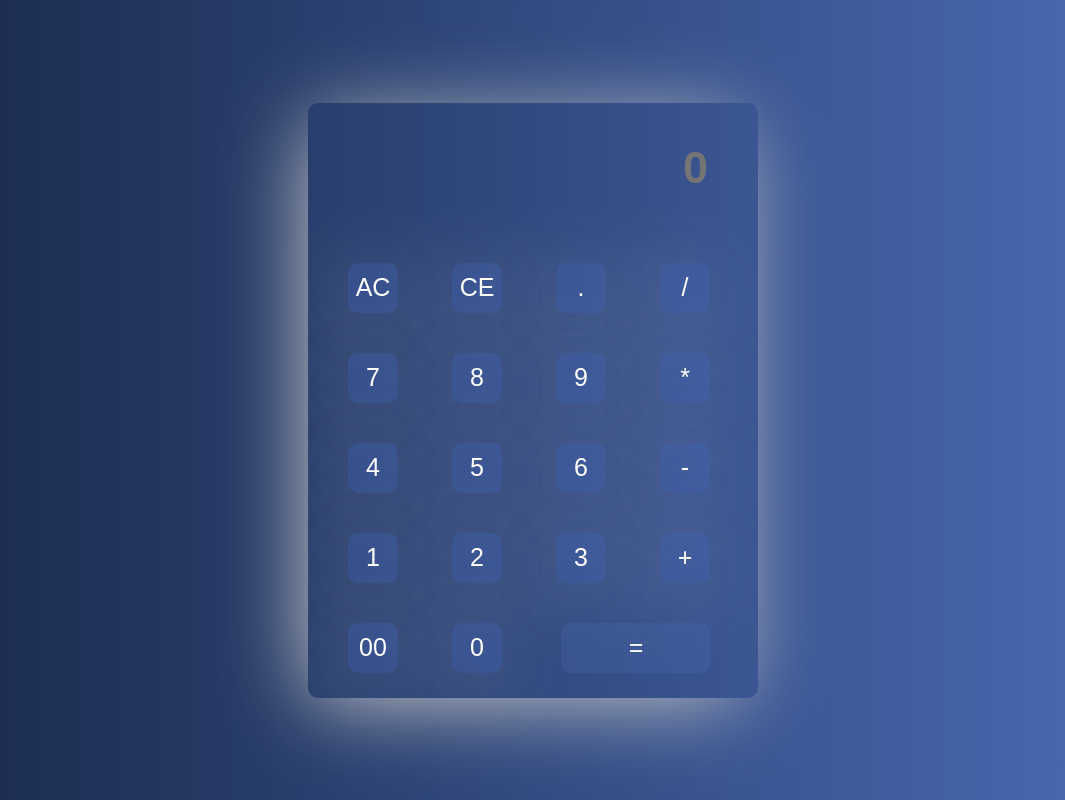
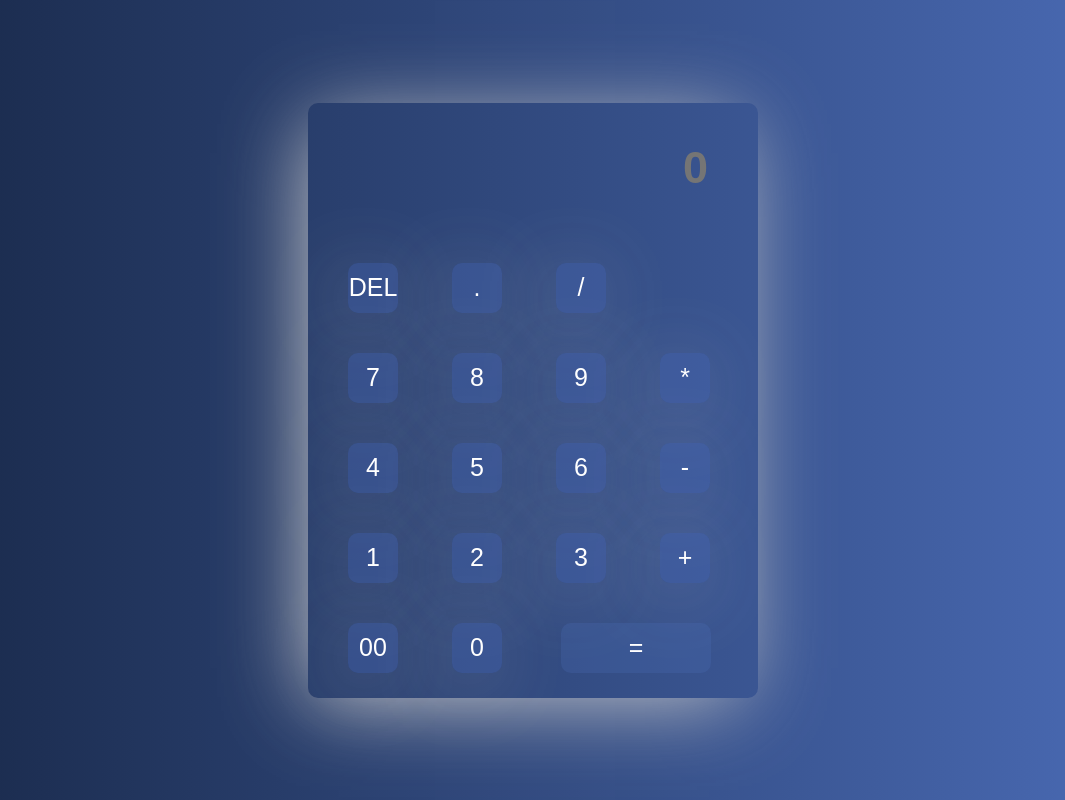
Before and after one commit to venkateshG17/Calculator_using_simple_js, a plain HTML site: page index.html in a window 1280 px wide. Shown: the whole page, without its empty margins (107-1172 px from the left). Drawn offline with Linux system fonts and the light colour scheme.

Commit message:
Update index.html

```diff
--- a/index.html
+++ b/index.html
@@ -13,10 +13,9 @@
             width: 80%;
             height: 50px;" class="display" placeholder="0" id="in">
             <div>
-                <input type="button" value="AC" id="btn" onclick="clear()"></input>
-                <input type="button" value="CE" id="btn" onclick="del()"></input>
-                <input type="button" value="." id="btn"></input>
-                <input type="button" value="/" id="btn" onclick="show('/')></input>
+                <input type="button" value="DEL" id="btn" onclick="del()"></input>
+                <input type="button" value="." onclick="show('.')" id="btn"></input>
+                <input type="button" value="/" id="btn" onclick="show('/')"></input>
             </div>
             <div>
                 <input type="button" value="7" onclick="show('7')" id="btn" ></input>
@@ -62,8 +61,9 @@
             }
         }
 
+
         function clear(){
-            output.value="";
+            output.value = "0";
         }
 
         function del(){
```
